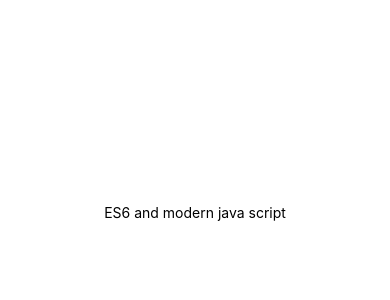
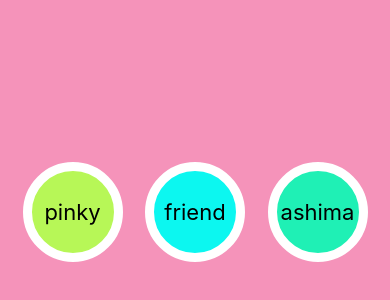
Before and after one commit to kuldeeepkumar/practiceApp, a React Native app: screen / in a window 390 px wide. Shown: the part 210-510 px from the top of the page. Built offline with nearby package versions, Linux system fonts and the light colour scheme.

Commit message:
Using flex properties in React native is done and stylesheet understanding

```diff
--- a/App.js
+++ b/App.js
@@ -6,6 +6,7 @@ import Exercise3 from "./src/exercises/Exercise3";
 import Exercise4 from "./src/exercises/Exercise4";
 import Exercise5 from "./src/exercises/Exercise5";
 import Exercise6 from "./src/exercises/Exercise6";
+import Exercise7 from "./src/exercises/Exercise7";
 
 export default function App() {
   return (
@@ -18,7 +19,8 @@ export default function App() {
         title={"Exercise5"}
         subtitle={"Error handling and debugging"}
       />*/}
-      <Exercise6 />
+      {/*<Exercise6 />*/}
+      <Exercise7 />
     </>
   );
 }
--- a/src/exercises/Exercise6.js
+++ b/src/exercises/Exercise6.js
@@ -33,7 +33,7 @@ const Exercise6 = () => {
   console.log("first number:", first);
   console.log("second number:", second);
   //object destructuring
-  let person = { firstName: "preet", lastName: "kaur" };
+  let person = { firstName: "pinkoo", lastName: "ashu" };
   let { firstName, lastName } = person;
   console.log("firstName:", firstName);
   console.log("lastName:", lastName);
@@ -57,7 +57,7 @@ const Exercise6 = () => {
 
   //Template litrlas and string interpolation
 
-  const name = "harry";
+  const name = "harjot";
   const great = `student ${name}`;
 
   console.log(great);
--- /dev/null
+++ b/src/exercises/Exercise7.js
@@ -0,0 +1,45 @@
+import { StyleSheet, Text, View } from "react-native";
+import React from "react";
+
+const Exercise7 = () => {
+  return (
+    <View style={styles.container}>
+      <View style={styles.box}>
+        <Text style={styles.text}>pinky</Text>
+      </View>
+      <View style={[styles.box, { backgroundColor: "#0cf7f0" }]}>
+        <Text style={styles.text}>friend</Text>
+      </View>
+
+      <View style={[styles.box, { backgroundColor: "#1ff0b5" }]}>
+        <Text style={styles.text}>ashima</Text>
+      </View>
+    </View>
+  );
+};
+
+export default Exercise7;
+
+const styles = StyleSheet.create({
+  container: {
+    flex: 1,
+    flexDirection: "row",
+    justifyContent: "space-evenly",
+    alignItems: "center",
+    backgroundColor: "#f593ba",
+  },
+  box: {
+    width: 100,
+    height: 100,
+    backgroundColor: "#b7f757",
+    justifyContent: "center",
+    alignItems: "center",
+    borderRadius: 60,
+    borderColor: "white",
+    borderWidth: 9,
+  },
+  text: {
+    fontSize: 22,
+    color: "black",
+  },
+});
```
